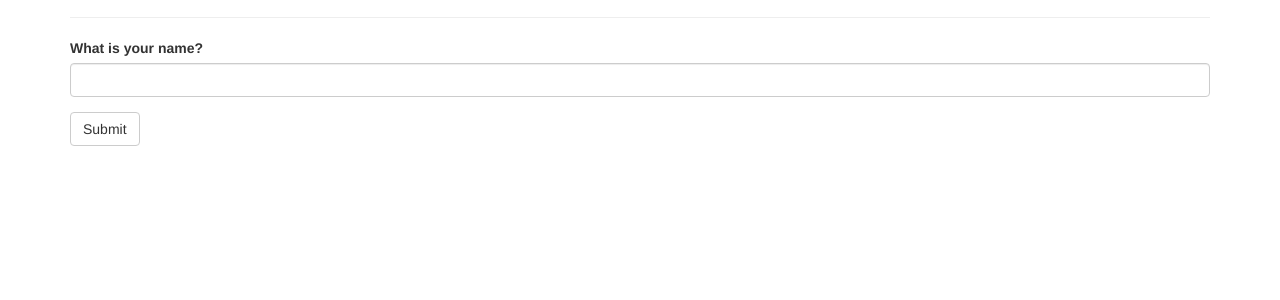
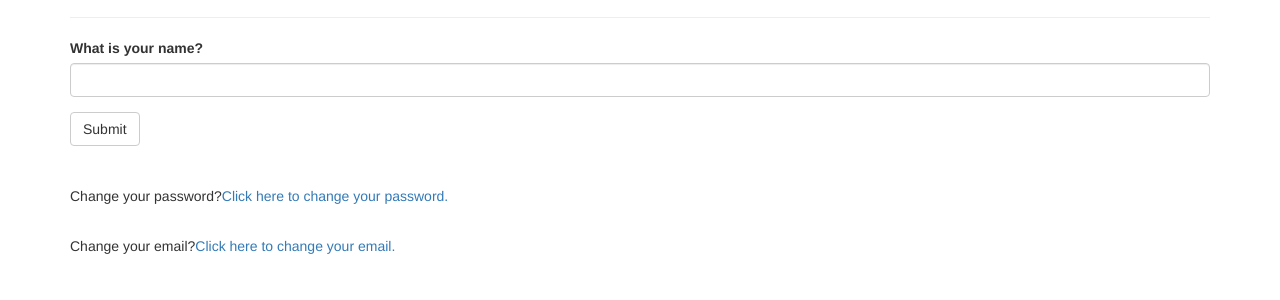
Before and after one commit to kobefaith/Artisan_zhou_web, a Flask app: page / in a window 1280 px wide. Shown: the part 154-454 px from the top of the page. Run offline with Flask 2, Linux system fonts and the light colour scheme; a user stored in the database is signed in; some libraries are stand-ins or nearby versions.

Commit message:
change the html

```diff
--- a/app/auth/forms.py
+++ b/app/auth/forms.py
@@ -41,7 +41,7 @@ class PasswordResetForm(Form):
 			raise ValidationError('Unknow email address.')
 class ChangeEmailForm(Form):
 	email = StringField('Email',validators=[Required(),Length(1,64),Email()])
-	password = PasswordField('New password',validators=[Required(),EqualTo('password2',message='Passwords must match')])
+	password = PasswordField('Your password',validators=[Required()])
 	submit = SubmitField('Update Email Address')
 	def validate_email(self,field):
 		if User.query.filter_by(email=field.data).first() :
--- a/app/templates/auth/login.html
+++ b/app/templates/auth/login.html
@@ -9,6 +9,7 @@
     <div class="col-md-4">
     {{ wtf.quick_form(form) }}
     <br>
+        <p>Forgot your password?<a href="{{ url_for('auth.password_reset_request') }}">Click here to reset.</a></p>
     <p >
        New user?
        <a href="{{ url_for('auth.register') }}">Click here to register</a>
--- a/app/templates/index.html
+++ b/app/templates/index.html
@@ -18,4 +18,13 @@
     {% endif %}
 </div>
 {{ wtf.quick_form(form) }}
+     <br>
+     <br>
+{% if current_user.is_authenticated %}
+    <div>
+    <p>Change your password?<a href="{{ url_for('auth.change_password') }}">Click here to change your password.</a></p>
+        <br>
+    <p>Change your email?<a href="{{ url_for('auth.change_email_request') }}">Click here to change your email.</a></p>
+    </div>
+    {% endif %}
 {% endblock %}
```
